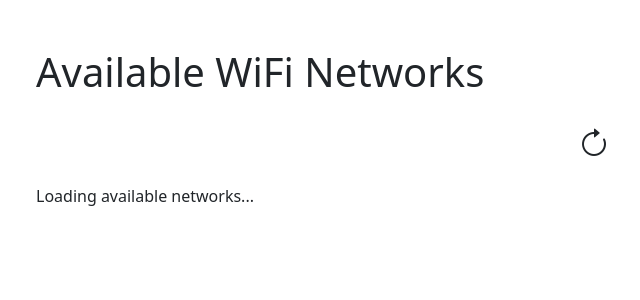
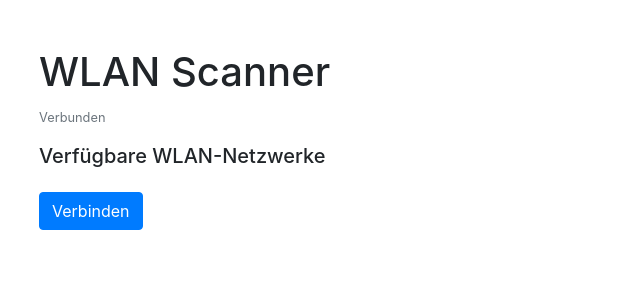
Before and after one commit to R0b1ns/brogit-mediapi, a Flask app: page / in a window 1280 px wide. Shown: the top 300 px of the page, without its empty margins (46-686 px from the left). Run offline with Flask 3, Linux system fonts and the light colour scheme; some libraries are stand-ins or nearby versions.

Commit message:
Update Wifi view

```diff
--- a/app/lib/wifi.py
+++ b/app/lib/wifi.py
@@ -30,7 +30,7 @@
         output = result.stdout.decode('utf-8').strip().split('\n')
 
         for line in output:
-            print(line)
+            # Fix for macaddress
             line = line.replace('\\:', '-')
             fields = line.split(':')
             if len(fields) >= 4:
--- a/app/templates/index.html
+++ b/app/templates/index.html
@@ -1,112 +1,77 @@
 <!DOCTYPE html>
-<html lang="en">
+<html lang="de">
 <head>
     <meta charset="UTF-8">
     <meta name="viewport" content="width=device-width, initial-scale=1.0">
-    <title>WiFi Networks</title>
-    <link href="https://cdn.jsdelivr.net/npm/bootstrap@5.1.3/dist/css/bootstrap.min.css" rel="stylesheet">
+    <title>WLAN Scanner</title>
+    <link rel="stylesheet" href="https://stackpath.bootstrapcdn.com/bootstrap/4.5.2/css/bootstrap.min.css">
+    <script src="https://code.jquery.com/jquery-3.5.1.min.js"></script>
     <script src="https://cdn.socket.io/4.0.0/socket.io.min.js"></script>
-    <style>
-        .connected-network {
-            font-weight: bold;
-            margin-bottom: 20px; /* Larger spacing to the next network */
-        }
-        .network {
-            margin-bottom: 10px;
-        }
-        .protected {
-            color: red; /* Show password-protected networks in red */
-        }
-        .known {
-            color: blue; /* Display known networks in blue */
-        }
-    </style>
 </head>
 <body>
 <div class="container mt-5">
-        <h1 class="mb-4">Available WiFi Networks</h1>
+    <h1>WLAN Scanner</h1>
 
-        <!-- Refresh Icon above the WiFi list -->
-        <div class="d-flex justify-content-center mb-3">
-            <i id="refresh" class="bi bi-arrow-clockwise" style="font-size: 2rem; cursor: pointer;" title="Refresh"></i>
+    <div id="connected-wifi" class="mb-3">
+        <small class="text-muted">Verbunden</small>
+        <span id="current-ssid" class="font-weight-bold"></span>
     </div>
 
     <div id="wifi-list">
-            <form id="wifi-form">
-                <div class="form-group">
-                    <div id="networks">
-                        <p>Loading available networks...</p>
+        <h5>Verfügbare WLAN-Netzwerke</h5>
+        <div id="networks" class="list-group"></div>
     </div>
-                </div>
-            </form>
+
+    <button id="connect-button" class="btn btn-primary mt-3">Verbinden</button>
+
+    <div id="password-input" class="mt-3" style="display:none;">
+        <small class="text-muted" id="selected-ssid-label"></small>
+        <input type="password" class="form-control mt-1" placeholder="Netzwerkschlüssel" id="network-password">
+        <button id="submit-password" class="btn btn-success mt-2">Einloggen</button>
     </div>
 </div>
 
 <script>
-        var socket = io();
+    const socket = io();
 
-        function fetchNetworks() {
-            socket.emit('request_wifi');
+    socket.on('update_networks', function(data) {
+        const connectedNetwork = data.find(net => net.connected);
+        if (connectedNetwork) {
+            $('#current-ssid').text(connectedNetwork.ssid);
         }
 
-        socket.on('response_wifi', function(data) {
-            const networksDiv = document.getElementById('networks');
-            networksDiv.innerHTML = '';
+        const networksDiv = $('#networks');
+        networksDiv.empty();
 
-            // Separate the connected network from the others
-            let connectedNetwork = null;
-            let otherNetworks = [];
+        data.forEach(network => {
+            const listItem = $('<div>').addClass('list-group-item d-flex justify-content-between align-items-center');
+            listItem.append(network.ssid + ' (' + network.band + ')');
+            if (network.protected) {
+                listItem.append('<span class="badge badge-danger">Geschützt</span>');
+            }
+            listItem.append('<input type="radio" name="wifi" value="' + network.ssid + '" class="ml-2">');
+            networksDiv.append(listItem);
+        });
+    });
 
-            data.networks.forEach(function(network) {
-                if (network.connected) {
-                    connectedNetwork = network;
+    $('#connect-button').on('click', function() {
+        $('#wifi-list').hide();
+        const selectedSSID = $('input[name="wifi"]:checked').val();
+        if (selectedSSID) {
+            $('#selected-ssid-label').text(selectedSSID);
+            $('#password-input').show();
         } else {
-                    otherNetworks.push(network);
+            alert('Bitte wählen Sie ein WLAN-Netzwerk aus.');
         }
     });
 
-            // Display the connected network first, if any
-            if (connectedNetwork) {
-                const connectedIcon = '<i class="bi bi-wifi"></i>';
-                const passwordIcon = connectedNetwork.protected ? '<i class="bi bi-lock-fill protected"></i>' : '<i class="bi bi-unlock"></i>';
-
-                const connectedOption = `
-                    <div class="form-check connected-network">
-                        ${connectedIcon} ${passwordIcon}
-                        <input class="form-check-input" type="radio" name="network" id="${connectedNetwork.ssid}-${connectedNetwork.band}" value="${connectedNetwork.ssid}-${connectedNetwork.band}">
-                        <label class="form-check-label" for="${connectedNetwork.ssid}-${connectedNetwork.band}">
-                            ${connectedNetwork.ssid} (${connectedNetwork.band}) <span class="known">${connectedNetwork.known ? '✓' : ''}</span>
-                        </label>
-                    </div>`;
-                networksDiv.innerHTML += connectedOption;
-            }
-
-            // Display the other networks
-            otherNetworks.forEach(function(network) {
-                const icon = network.known
-                    ? '<i class="bi bi-star known"></i>'  // Star icon for known networks
-                    : '<i class="bi bi-wifi-off"></i>';  // WiFi off icon for unknown networks
-
-                const passwordIcon = network.protected ? '<i class="bi bi-lock-fill protected"></i>' : '<i class="bi bi-unlock"></i>';
-
-                const radioOption = `
-                    <div class="form-check network">
-                        ${icon} ${passwordIcon}
-                        <input class="form-check-input" type="radio" name="network" id="${network.ssid}-${network.band}" value="${network.ssid}-${network.band}">
-                        <label class="form-check-label" for="${network.ssid}-${network.band}">
-                            ${network.ssid} (${network.band}) <span class="known">${network.known ? '✓' : ''}</span>
-                        </label>
-                    </div>`;
-                networksDiv.innerHTML += radioOption;
+    $('#submit-password').on('click', function() {
+        const ssid = $('#selected-ssid-label').text();
+        const password = $('#network-password').val();
+        // Hier kannst du die Logik zum Verbinden mit dem WLAN einfügen.
+        console.log('Verbinde mit SSID:', ssid, 'Passwort:', password);
     });
-        });
-
-        document.getElementById('refresh').addEventListener('click', fetchNetworks);
-
-        window.onload = fetchNetworks;
 </script>
 
-    <!-- Add Bootstrap Icons -->
-    <link rel="stylesheet" href="https://cdn.jsdelivr.net/npm/bootstrap-icons/font/bootstrap-icons.css">
 </body>
 </html>
```
Lines whose indentation alone changed are shown as unchanged.
